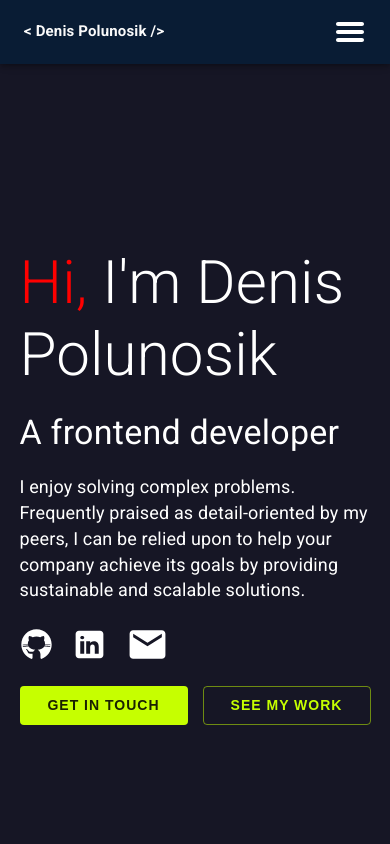
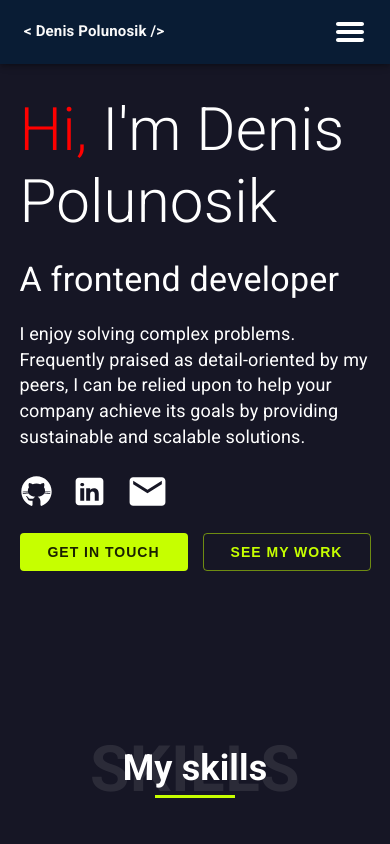
Before and after one commit to yneskladovae/Portfolio, a React (Create React App) app: page / in a window 390 px wide. Shown: the top 844 px of the page. Built offline with nearby package versions, Linux system fonts and the light colour scheme.

Commit message:
change media query in main and contacts sections

```diff
--- a/src/components/Contacts/Contacts.module.scss
+++ b/src/components/Contacts/Contacts.module.scss
@@ -1,8 +1,9 @@
 .contactsBlock {
   background: #091c34;
+  padding-bottom: 30px;
 
   h2 {
-    font-size: 3rem;
+    font-size: 48px;
     font-weight: 400;
     line-height: 1.167;
   }
@@ -108,6 +109,9 @@ textarea {
   .contactsImg {
     display: none;
   }
+  .contactsBlock h2 {
+    font-size: 40px;
+  }
   .contactForm {
     width: 100%;
   }
--- a/src/components/Main/Main.module.scss
+++ b/src/components/Main/Main.module.scss
@@ -83,4 +83,8 @@
   .mainGreetingContainer{
     max-width: 100%;
   }
+  .mainBlcok {
+    padding: 30px 0px;
+    height: max-content;
+  }
 }
```
